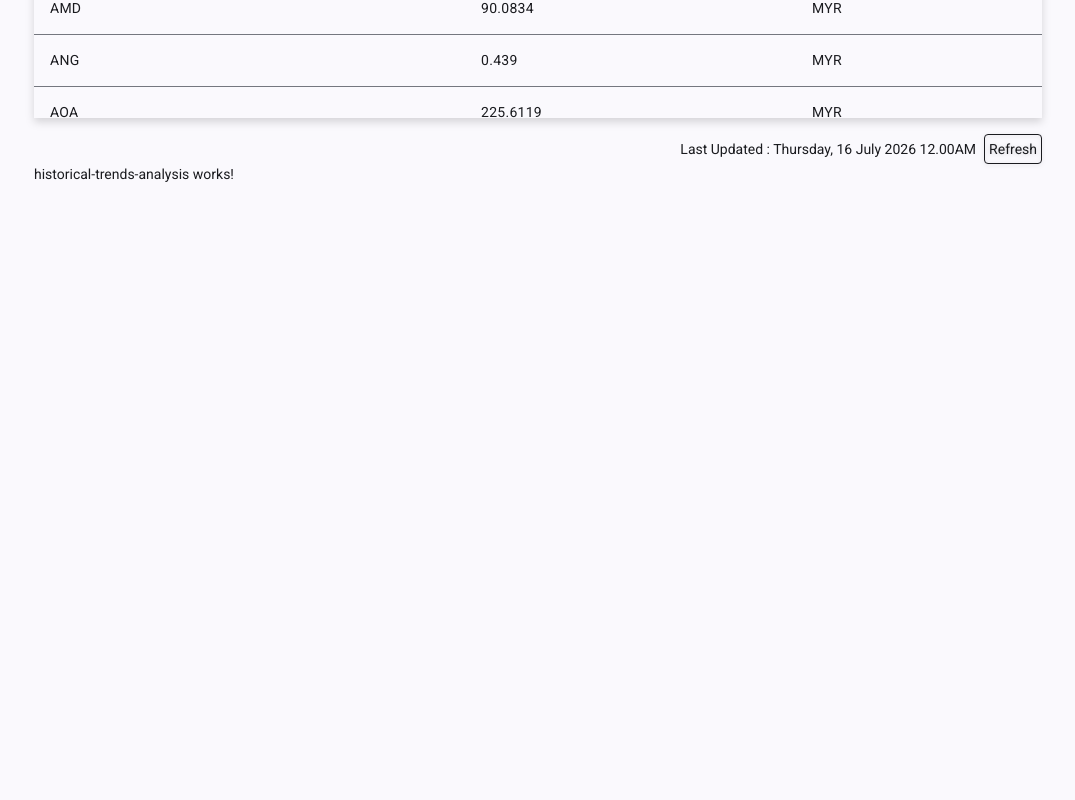
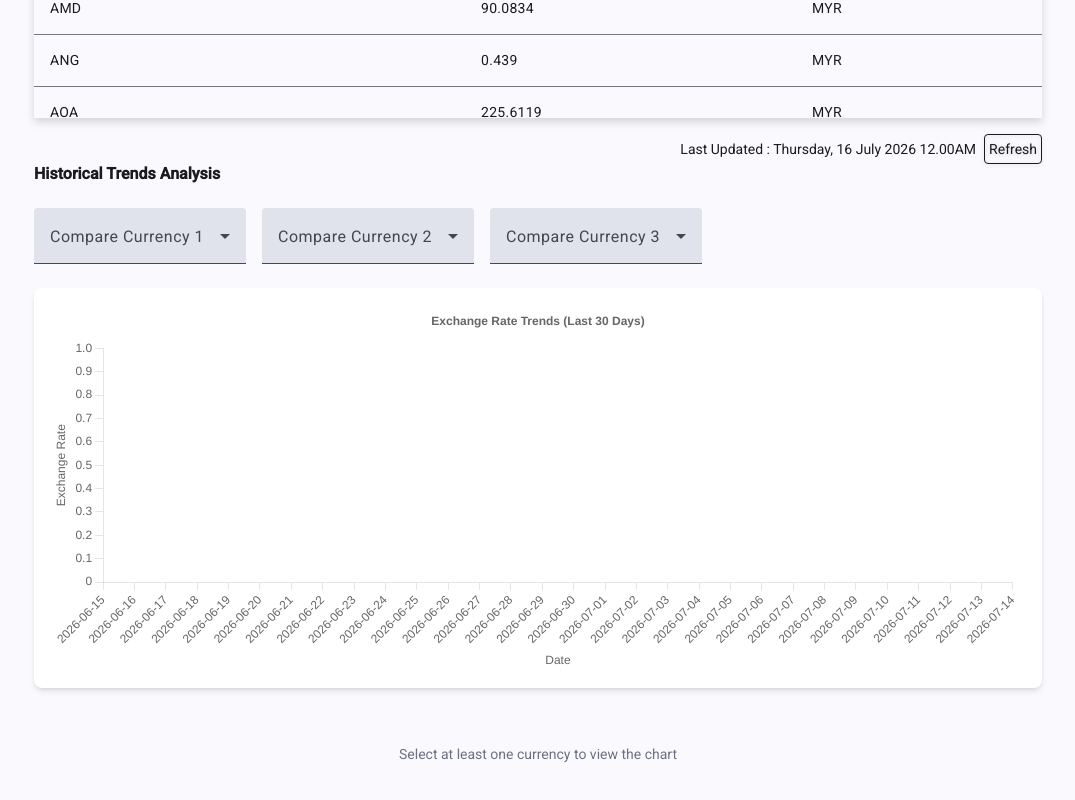
Before and after one commit to haiqalhakimiiii/currency-exchange-rate-dashboard, an Angular app: page /dashboard in a window 1280 px wide. Shown: the part 362-1162 px from the top of the page, without its empty margins (102-1177 px from the left). Before the commit the page ends 800 px from the top, so only its background shows below. Built offline with nearby package versions, Linux system fonts and the light colour scheme.

Commit message:
feat: enhance historical trends analysis component with multi-currency comparison and chart integration

```diff
--- a/src/app/features/dashboard/pages/dashboard/components/historical-trends-analysis/historical-trends-analysis.component.html
+++ b/src/app/features/dashboard/pages/dashboard/components/historical-trends-analysis/historical-trends-analysis.component.html
@@ -1 +1,24 @@
-<p>historical-trends-analysis works!</p>
+<div class="space-y-6">
+  <div class="text-[1rem] font-semibold">Historical Trends Analysis</div>
+
+  <div class="flex gap-4">
+    <app-single-select-dropdown labelText="Compare Currency 1" [options]="exchangeRatesTableDropdownOptions()"
+      [(value)]="firstSelectedCurrencyToCompare" />
+
+    <app-single-select-dropdown labelText="Compare Currency 2" [options]="exchangeRatesTableDropdownOptions()"
+      [(value)]="secondSelectedCurrencyToCompare" />
+
+    <app-single-select-dropdown labelText="Compare Currency 3" [options]="exchangeRatesTableDropdownOptions()"
+      [(value)]="thirdSelectedCurrencyToCompare" />
+  </div>
+
+  <div class="bg-white rounded-lg shadow-md p-4 chart-container">
+    <canvas #exchangeRateChart></canvas>
+  </div>
+
+  @if (!hasSelectedCurrencies()) {
+    <div class="text-gray-500 text-center py-8">
+      <p>Select at least one currency to view the chart</p>
+    </div>
+  }
+</div>
--- a/src/app/features/dashboard/pages/dashboard/components/historical-trends-analysis/historical-trends-analysis.component.scss
+++ b/src/app/features/dashboard/pages/dashboard/components/historical-trends-analysis/historical-trends-analysis.component.scss
@@ -0,0 +1,12 @@
+.chart-container {
+  position: relative;
+  width: 100%;
+  height: 400px;
+  margin-top: 1.5rem;
+
+  canvas {
+    width: 100% !important;
+    height: 100% !important;
+    display: block;
+  }
+}
--- a/src/app/features/dashboard/pages/dashboard/components/historical-trends-analysis/historical-trends-analysis.component.ts
+++ b/src/app/features/dashboard/pages/dashboard/components/historical-trends-analysis/historical-trends-analysis.component.ts
@@ -1,37 +1,210 @@
-import { Component, effect, inject, input } from '@angular/core';
+import { AfterViewInit, Component, ElementRef, OnDestroy, ViewChild, computed, effect, inject, input, model, signal } from '@angular/core';
+import { CommonModule } from '@angular/common';
+import { Chart, ChartDataset, registerables } from 'chart.js';
 import { DropdownOptionModel } from '../../../../../../core/models/dropdown.model';
+import { HistoryConversionRatesResponse } from '../../../../models/dashboard.model';
 import { DashboardService } from '../../../../services/api/dashboard.service';
-import { forkJoin } from 'rxjs';
+import { forkJoin, Subscription } from 'rxjs';
+import { SingleSelectDropdownComponent } from '../../../../../../core/components/single-select-dropdown/single-select-dropdown.component';
+
+Chart.register(...registerables);
 
 @Component({
   selector: 'app-historical-trends-analysis',
-  imports: [],
+  imports: [SingleSelectDropdownComponent, CommonModule],
   templateUrl: './historical-trends-analysis.component.html',
   styleUrl: './historical-trends-analysis.component.scss',
 })
-export class HistoricalTrendsAnalysisComponent {
+export class HistoricalTrendsAnalysisComponent implements AfterViewInit, OnDestroy {
+  @ViewChild('exchangeRateChart') chartCanvasRef!: ElementRef<HTMLCanvasElement>;
+
   private apiService = inject(DashboardService);
+  private chart: Chart<'line', (number | null)[], string> | null = null;
+  private historicalData = signal<HistoryConversionRatesResponse[]>([]);
+  private dates = signal<string[]>([]);
+  private isViewReady = signal(false);
+  private historicalDataSub?: Subscription;
 
+  exchangeRatesTableDropdownOptions = input<DropdownOptionModel[]>([]);
   selectedBaseCode = input<DropdownOptionModel | null>(null);
+
+  firstSelectedCurrencyToCompare = model<DropdownOptionModel | null>(null);
+  secondSelectedCurrencyToCompare = model<DropdownOptionModel | null>(null);
+  thirdSelectedCurrencyToCompare = model<DropdownOptionModel | null>(null);
+
+  hasSelectedCurrencies = computed(() => !!(
+      this.firstSelectedCurrencyToCompare() ||
+      this.secondSelectedCurrencyToCompare() ||
+      this.thirdSelectedCurrencyToCompare()
+    ));
 
   constructor() {
     effect(() => {
       const selected = this.selectedBaseCode();
       if (selected?.value) {
         this.getHistoricalData();
+        return;
+      }
+
+      this.historicalData.set([]);
+      this.dates.set([]);
+      this.updateChart();
+    });
+
+    effect(() => {
+      if (!this.isViewReady()) return;
+
+      this.historicalData();
+      this.firstSelectedCurrencyToCompare();
+      this.secondSelectedCurrencyToCompare();
+      this.thirdSelectedCurrencyToCompare();
+      this.updateChart();
+    });
+  }
+
+  ngAfterViewInit(): void {
+    if (this.chartCanvasRef) {
+      this.initializeChart();
+      this.isViewReady.set(true);
+    }
+  }
+
+  ngOnDestroy(): void {
+    this.historicalDataSub?.unsubscribe();
+    this.chart?.destroy();
+    this.chart = null;
+  }
+
+  private getHistoricalData(): void {
+    const pastMonthDates = this.getPastMonthDates();
+    this.dates.set(pastMonthDates);
+
+    const requests = pastMonthDates.map(date => {
+      return this.apiService.getHistoricalExchangeRates(date, this.selectedBaseCode()?.value);
+    });
+
+    this.historicalDataSub?.unsubscribe();
+    this.historicalDataSub = forkJoin(requests).subscribe({
+      next: results => {
+        this.historicalData.set(results);
+      },
+      error: () => {
+        this.historicalData.set([]);
+        this.updateChart();
       }
     });
   }
 
-  private getHistoricalData(): void {
-    const requests = this.getPastMonthDates().map(date => {
-      return this.apiService.getHistoricalExchangeRates(date, this.selectedBaseCode()?.value);
+  private initializeChart(): void {
+    if (!this.chartCanvasRef) return;
+
+    const ctx = this.chartCanvasRef.nativeElement.getContext('2d');
+    if (ctx && !this.chart) {
+      this.chart = new Chart<'line', (number | null)[], string>(ctx, {
+        type: 'line',
+        data: {
+          labels: [],
+          datasets: []
+        },
+        options: {
+          responsive: true,
+          maintainAspectRatio: false,
+          interaction: {
+            mode: 'index',
+            intersect: false,
+          },
+          plugins: {
+            legend: {
+              display: true,
+              position: 'top',
+            },
+            title: {
+              display: true,
+              text: 'Exchange Rate Trends (Last 30 Days)',
+            }
+          },
+          scales: {
+            y: {
+              beginAtZero: false,
+              grid: {
+                drawOnChartArea: false,
+              },
+              title: {
+                display: true,
+                text: 'Exchange Rate'
+              }
+            },
+            x: {
+              grid: {
+                drawOnChartArea: false,
+              },
+              ticks: {
+                maxRotation: 45,
+                minRotation: 45,
+              },
+              title: {
+                display: true,
+                text: 'Date'
+              }
+            }
+          }
+        }
+      });
+    }
+  }
+
+  private updateChart(): void {
+    if (!this.chart && this.chartCanvasRef) {
+      this.initializeChart();
+    }
+
+    const historicalData = this.historicalData();
+    if (!this.chart) return;
+
+    if (historicalData.length === 0) {
+      this.chart.data.labels = this.dates();
+      this.chart.data.datasets = [];
+      this.chart.update();
+      return;
+    }
+
+    const currencies = Array.from(new Set([
+      this.firstSelectedCurrencyToCompare()?.value,
+      this.secondSelectedCurrencyToCompare()?.value,
+      this.thirdSelectedCurrencyToCompare()?.value
+    ]
+      .map(value => value != null ? String(value).trim().toUpperCase() : '')
+      .filter((c): c is string => !!c)));
+
+    if (currencies.length === 0) {
+      this.chart.data.labels = this.dates();
+      this.chart.data.datasets = [];
+      this.chart.update();
+      return;
+    }
+
+    const colors = ['#FF6384', '#36A2EB', '#FFCE56'];
+    const datasets: ChartDataset<'line', (number | null)[]>[] = currencies.map((currency, index) => {
+      const rates = historicalData.map(data => data.conversion_rates[currency] ?? null);
+      return {
+        label: currency,
+        data: rates,
+        borderColor: colors[index % colors.length],
+        backgroundColor: colors[index % colors.length] + '20',
+        borderWidth: 2,
+        tension: 0.4,
+        fill: false,
+        pointRadius: 0,
+        pointHoverRadius: 0,
+        pointBackgroundColor: colors[index % colors.length],
+        pointBorderColor: '#fff',
+        pointBorderWidth: 2,
+      };
     });
 
-    forkJoin(requests).subscribe(results => {
-      // TODO: generate a 3 distinct data to be used in multi line chart to compare based on 3 selected currencies
-      console.log(results);
-    });
+    this.chart.data.labels = this.dates();
+    this.chart.data.datasets = datasets;
+    this.chart.update();
   }
 
   private getPastMonthDates(): string[] {
@@ -51,7 +224,6 @@ export class HistoricalTrendsAnalysisComponent {
 
       dates.push(formattedDate);
     }
-
     return dates;
   }
 }
--- a/src/app/features/dashboard/pages/dashboard/dashboard.component.html
+++ b/src/app/features/dashboard/pages/dashboard/dashboard.component.html
@@ -2,7 +2,7 @@
   <div class="flex items-center justify-between">
     <div class="text-lg font-bold">Exchange Rates</div>
     <div class="w-72">
-      <app-single-select-dropdown class="ml-auto " labelText="Select Base Currency Code"
+      <app-single-select-dropdown class="ml-auto" labelText="Select Base Currency Code"
         [options]="exchangeRatesTableDropdownOptions()" [(value)]="selectedBaseCode" />
     </div>
 
@@ -10,5 +10,6 @@
 
   <app-exchange-rates-table [selectedBaseCode]="selectedBaseCode()" />
 
-  <app-historical-trends-analysis [selectedBaseCode]="selectedBaseCode()" />
+  <app-historical-trends-analysis [selectedBaseCode]="selectedBaseCode()"
+    [exchangeRatesTableDropdownOptions]="exchangeRatesTableDropdownOptions()" />
 </div>
```
